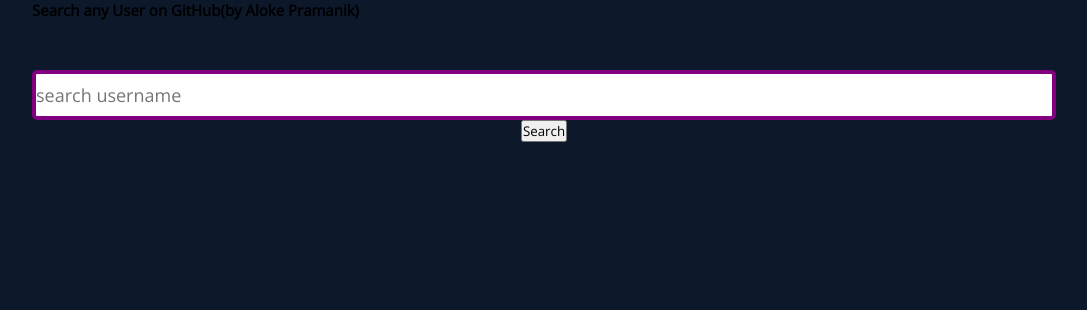
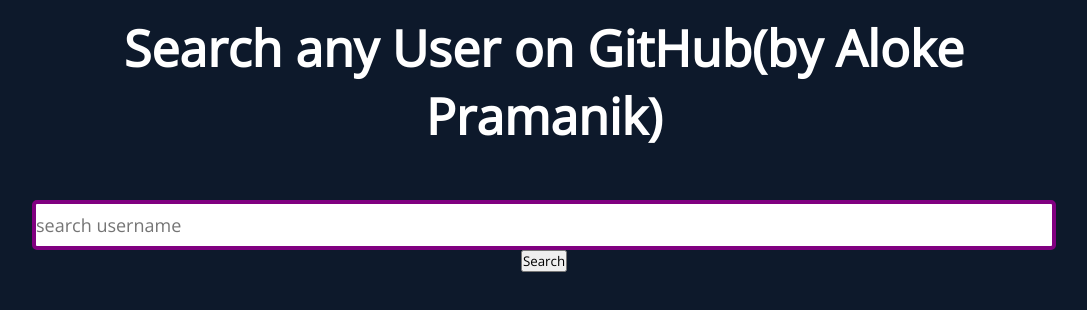
Before and after one commit to hackerbotsupreme/typescript-project-1, a plain HTML site: page index.html in a window 1280 px wide. Shown: the whole page, without its empty margins (96-1183 px from the left). Drawn offline with nearby package versions, Linux system fonts and the light colour scheme; no server answers.

Commit message:
Update repository

```diff
--- a/css/style.css
+++ b/css/style.css
@@ -1,4 +1,10 @@
 @import url("https://fonts.googleapis.com/css2?family=Comfortaa:wght@300&family=EB+Garamond&family=Open+Sans:wght@300&display=swap");
+h1{
+  font-size: 50px;
+  color: #fff;
+  font-weight: bolder;
+  text-align: center;
+}
 .card-footer img {
   width: 2.5rem;
   height: 2.5rem;
```
Also changed, not shown: index.html (+1 -0 lines).
